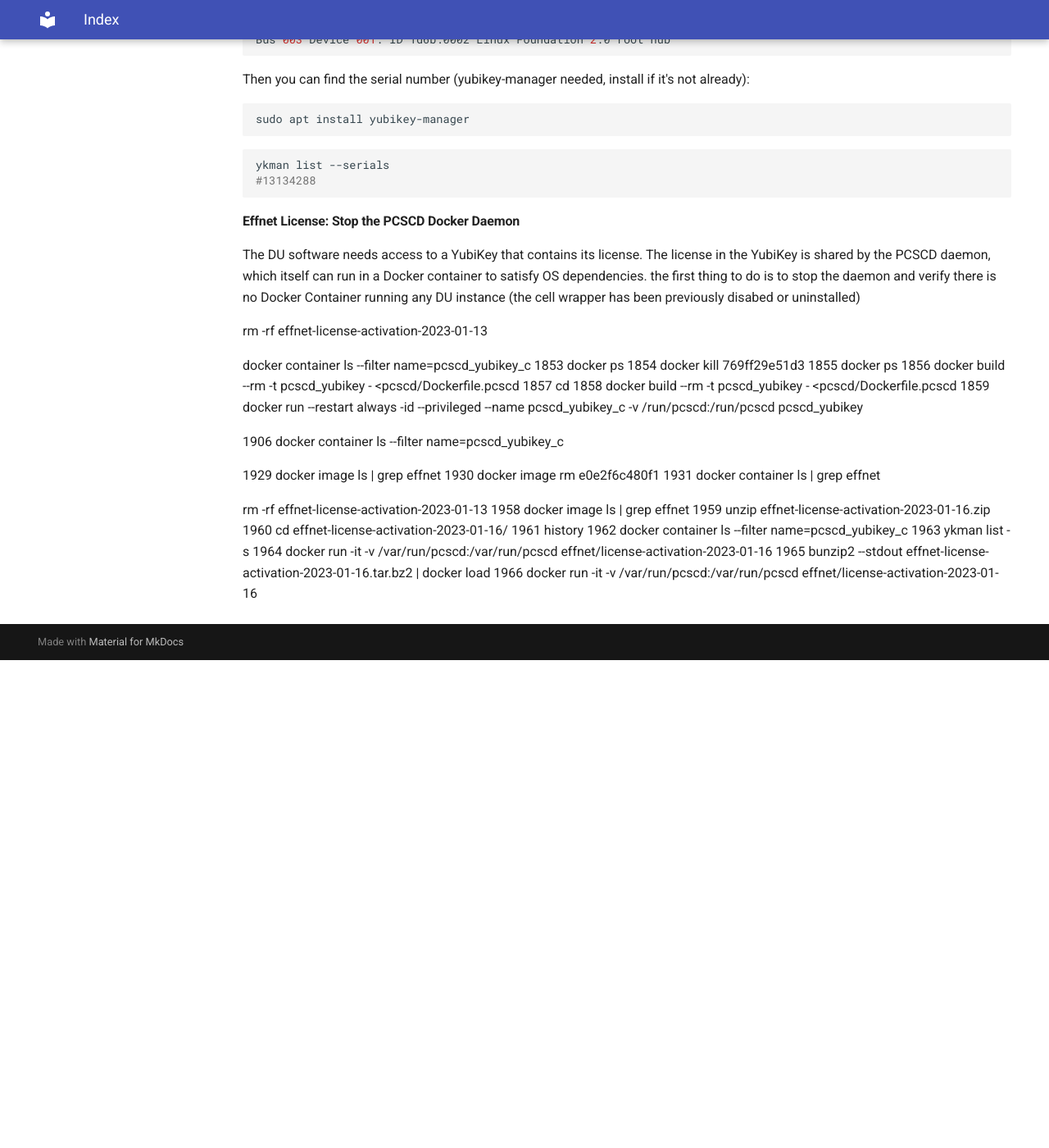
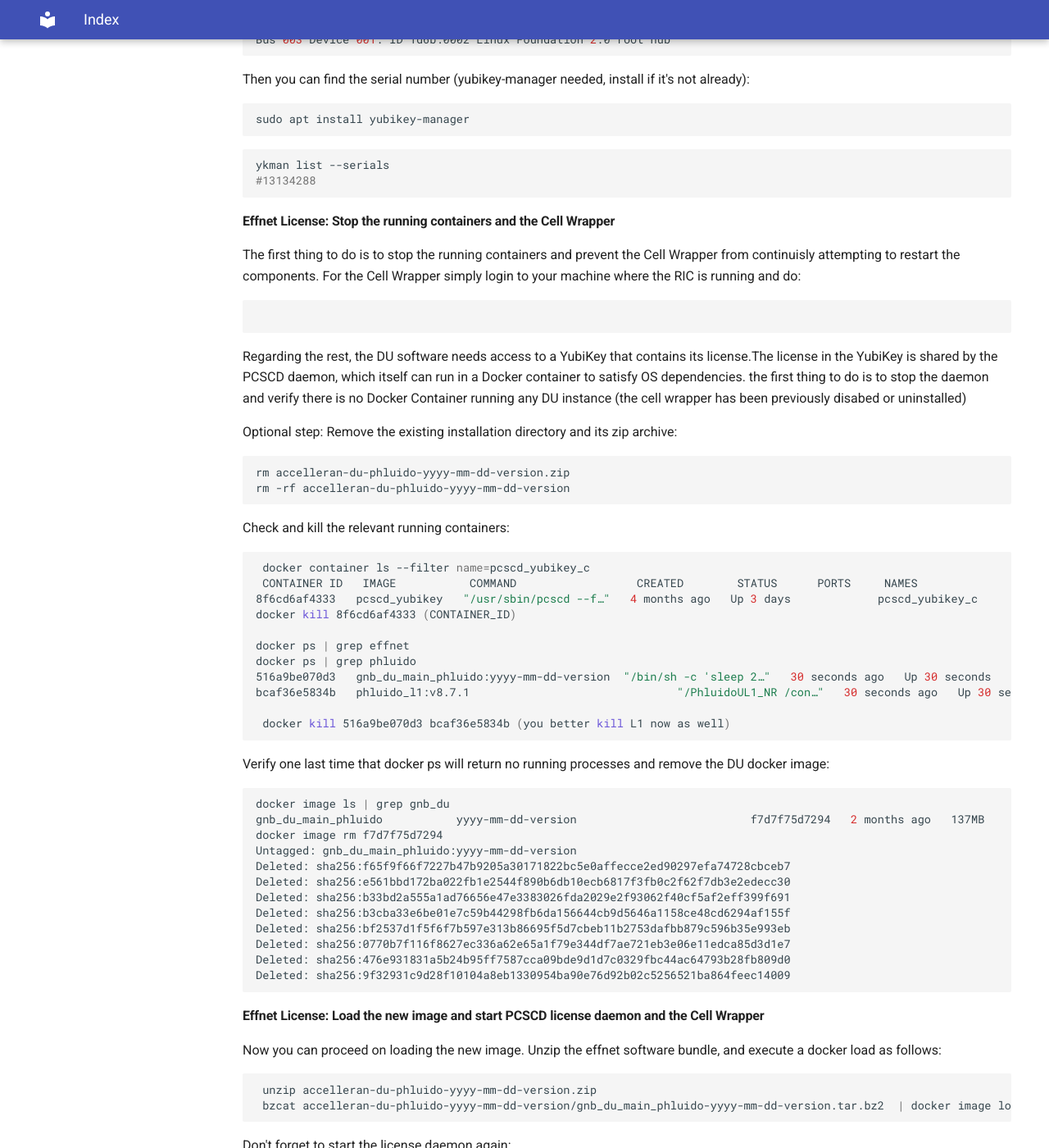
Before and after one commit to accelleran/drax-docs, an MkDocs documentation site: the page built from docs/op-guide/DU-L1 Update/index.md, in a window 1280 px wide and 1400 px high, scrolled down 890 px. Shown: the whole window at 82% size. Built offline with MkDocs 1.6.1 and Material for MkDocs 9.7.7, drawn with Linux system fonts in a browser that asks for light colours; the version menu is left out; before the commit the page ends 1695 px from its top, so only the background shows below that; some of the changed text lies outside the part shown.

Commit message:
Update index.md

````diff
--- a/docs/op-guide/DU-L1 Update/index.md
+++ b/docs/op-guide/DU-L1 Update/index.md
@@ -38,28 +37,82 @@ sudo apt install yubikey-manager
 ykman list --serials
 #13134288
 ```
-#### Effnet License: Stop the PCSCD Docker Daemon
+#### Effnet License: Stop the running containers and the Cell Wrapper
 
-The DU software needs access to a YubiKey that contains its license.
-The license in the YubiKey is shared by the PCSCD daemon, which itself can run in a Docker container to satisfy OS dependencies. the first thing to do is
-to stop the daemon and verify there is no Docker Container running any DU instance (the cell wrapper has been previously disabed or uninstalled)
+The first thing to do is to stop the running containers and prevent the Cell Wrapper from continuisly attempting to restart the components. For the Cell Wrapper simply login to your machine where the RIC is running and do:
 
- rm -rf effnet-license-activation-2023-01-13
+``` bash
 
+```
+Regarding the rest, the DU software needs access to a YubiKey that contains its license.The license in the YubiKey is shared by the PCSCD daemon, which itself can run in a Docker container to satisfy OS dependencies. the first thing to do is to stop the daemon and verify there is no Docker Container running any DU instance (the cell wrapper has been previously disabed or uninstalled)
+
+Optional step: Remove the existing installation directory and its zip archive:
+
+``` bash
+rm accelleran-du-phluido-yyyy-mm-dd-version.zip
+rm -rf accelleran-du-phluido-yyyy-mm-dd-version
+```
+Check and kill the relevant running containers:
+
+``` bash
  docker container ls --filter name=pcscd_yubikey_c
- 1853  docker ps
- 1854  docker kill 769ff29e51d3
- 1855  docker ps
- 1856  docker build --rm -t pcscd_yubikey - <pcscd/Dockerfile.pcscd
- 1857  cd
- 1858  docker build --rm -t pcscd_yubikey - <pcscd/Dockerfile.pcscd
- 1859  docker run --restart always -id --privileged --name pcscd_yubikey_c -v /run/pcscd:/run/pcscd pcscd_yubikey
+ CONTAINER ID   IMAGE           COMMAND                  CREATED        STATUS      PORTS     NAMES
+8f6cd6af4333   pcscd_yubikey   "/usr/sbin/pcscd --f…"   4 months ago   Up 3 days             pcscd_yubikey_c
+docker kill 8f6cd6af4333 (CONTAINER_ID)
 
+docker ps | grep effnet
+docker ps | grep phluido
+516a9be070d3   gnb_du_main_phluido:yyyy-mm-dd-version  "/bin/sh -c 'sleep 2…"   30 seconds ago   Up 30 seconds             gnb_du_main_phluido
+bcaf36e5834b   phluido_l1:v8.7.1                               "/PhluidoUL1_NR /con…"   30 seconds ago   Up 30 seconds             phluido_l1
 
+ docker kill 516a9be070d3 bcaf36e5834b (you better kill L1 now as well)
 
+```
+Verify one last time that docker ps will return no running processes and remove the DU docker image:
 
- 1906  docker container ls --filter name=pcscd_yubikey_c
+``` bash
 
+docker image ls | grep gnb_du
+gnb_du_main_phluido           yyyy-mm-dd-version                          f7d7f75d7294   2 months ago   137MB
+docker image rm f7d7f75d7294
+Untagged: gnb_du_main_phluido:yyyy-mm-dd-version
+Deleted: sha256:f65f9f66f7227b47b9205a30171822bc5e0affecce2ed90297efa74728cbceb7
+Deleted: sha256:e561bbd172ba022fb1e2544f890b6db10ecb6817f3fb0c2f62f7db3e2edecc30
+Deleted: sha256:b33bd2a555a1ad76656e47e3383026fda2029e2f93062f40cf5af2eff399f691
+Deleted: sha256:b3cba33e6be01e7c59b44298fb6da156644cb9d5646a1158ce48cd6294af155f
+Deleted: sha256:bf2537d1f5f6f7b597e313b86695f5d7cbeb11b2753dafbb879c596b35e993eb
+Deleted: sha256:0770b7f116f8627ec336a62e65a1f79e344df7ae721eb3e06e11edca85d3d1e7
+Deleted: sha256:476e931831a5b24b95ff7587cca09bde9d1d7c0329fbc44ac64793b28fb809d0
+Deleted: sha256:9f32931c9d28f10104a8eb1330954ba90e76d92b02c5256521ba864feec14009
+
+```
+#### Effnet License: Load the new image and start PCSCD license daemon and the Cell Wrapper
+
+Now you can proceed on loading the new image. Unzip the effnet software bundle, and execute a docker load as follows:
+``` bash
+ unzip accelleran-du-phluido-yyyy-mm-dd-version.zip
+ bzcat accelleran-du-phluido-yyyy-mm-dd-version/gnb_du_main_phluido-yyyy-mm-dd-version.tar.bz2  | docker image load
+```
+Don't forget to start the license daemon again:
+``` bash
+docker build --rm -t pcscd_yubikey - <pcscd/Dockerfile.pcscd
+docker run --restart always -id --privileged --name pcscd_yubikey_c -v /run/pcscd:/run/pcscd pcscd_yubikey
+docker container ls --filter name=pcscd_yubikey_c
+```
+Verify that the docker image has been loaded and the license daemon is running again:
+``` bash
+docker image ls | grep gnb_du
+gnb_du_main_phluido           yyyy-mm-dd-version                           b8c7c94d8215   1 minute ago   87MB
+
+docker container ls --filter name=pcscd_yubikey_c
+CONTAINER ID   IMAGE           COMMAND                  CREATED        STATUS      PORTS     NAMES
+8f6cd6af4333   pcscd_yubikey   "/usr/sbin/pcscd --f…"   4 months ago   Up 1 minute             pcscd_yubikey_c
+```
+Now login to your RIC VM, locate the directory where your Cell Wrapper yaml configuration file is (typically named "cw.yml") and redeploy it:
+
+``` bash
+helm install cw acc-helm/cw-cell-wrapper --values cw.yaml
+```
 
 1929  docker image ls | grep effnet
  1930  docker image rm e0e2f6c480f1
````
Also changed, not shown: other parts of docs/op-guide/DU-L1 Update/index.md (+2 -3 lines).
